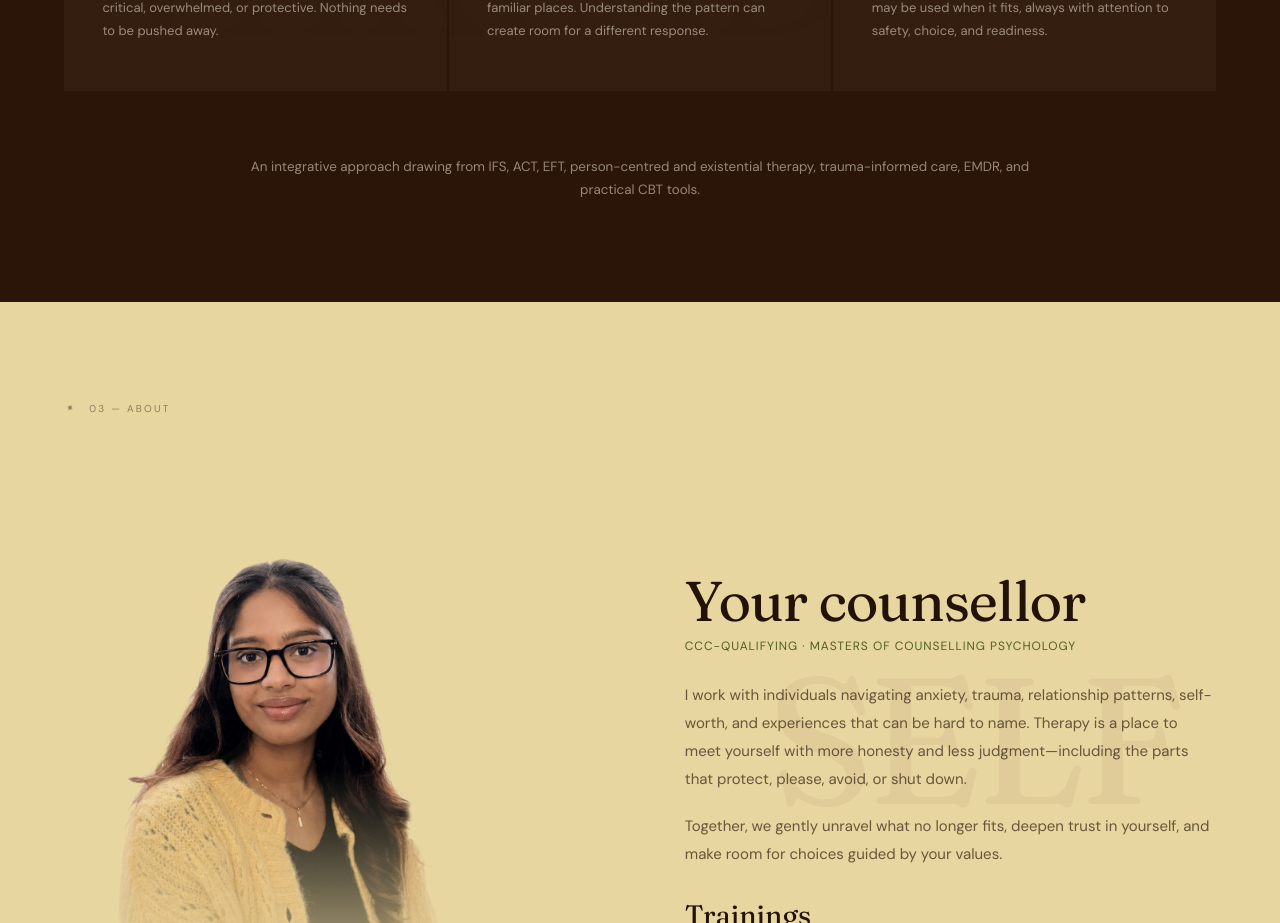
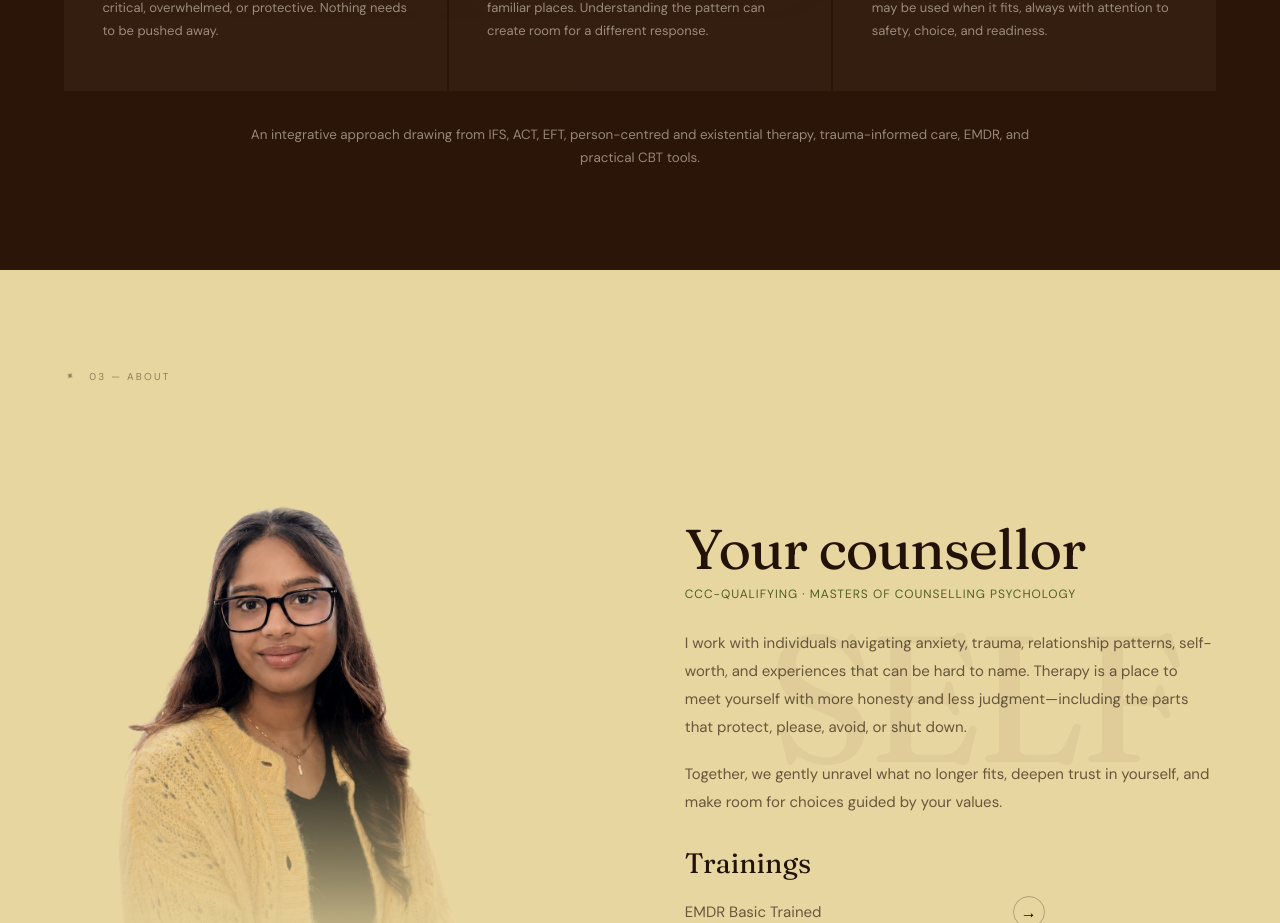
Before and after one commit to yajasmalhotra/unravel-website, a React (Vite) app: page / in a window 1280 px wide. Shown: the part 1437-2360 px from the top of the page. Built offline with nearby package versions, Linux system fonts and the light colour scheme.

Commit message:
Tighten section copy spacing

```diff
--- a/src/styles.css
+++ b/src/styles.css
@@ -56,10 +56,10 @@ button { font: inherit; }
 .approach__card i { display: block; width: 28px; height: 1px; margin-bottom: 28px; background: var(--gold); opacity: .7; }
 .approach h3, .trainings h3 { margin: 0 0 16px; font: 400 22px/1.2 Fraunces, serif; }
 .approach p { margin: 0; font-size: 13px; line-height: 1.82; opacity: .55; }
-.approach p.approach__note { max-width: 820px; margin: clamp(44px, 5vw, 64px) auto 0; font-size: 13.4px; line-height: 1.75; text-align: center; opacity: .55; }
+.approach p.approach__note { max-width: 820px; margin: 32px auto 0; font-size: 13.4px; line-height: 1.75; text-align: center; opacity: .55; }
 
 .about { padding: clamp(64px, 8vw, 100px) clamp(24px, 5vw, 64px) clamp(64px, 8vw, 100px); background: var(--ochre); }
-.about .section-kicker { margin-bottom: 48px; }
+.about .section-kicker { margin-bottom: 28px; }
 .about__grid { display: grid; grid-template-columns: repeat(2, minmax(280px, 1fr)); gap: clamp(48px, 7vw, 96px); align-items: center; }
 .portrait { max-width: 420px; text-align: center; }
 .portrait img { display: block; width: 100%; aspect-ratio: 3 / 4; object-fit: cover; object-position: center top; filter: brightness(.96) saturate(.88); mask-image: linear-gradient(#000 55%, transparent); -webkit-mask-image: linear-gradient(#000 55%, transparent); }
```
